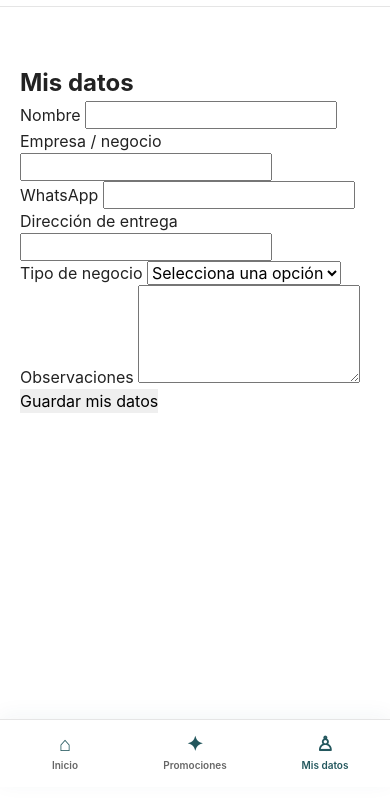
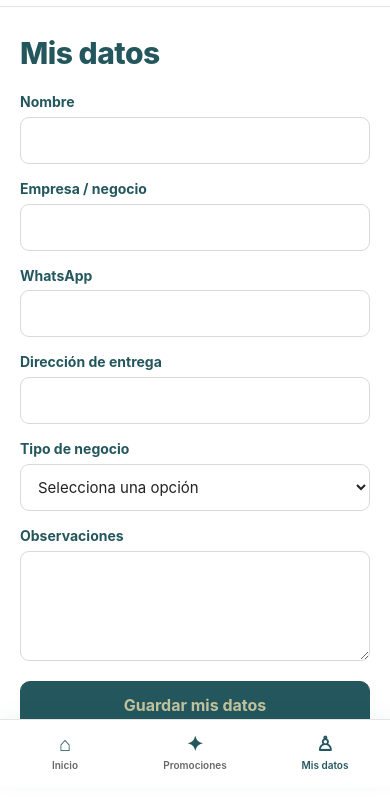
Before and after one commit to germanetti-e/catalogo-pets, a plain HTML site: page mis-datos.html in a window 390 px wide. Shown: the part 57-864 px from the top of the page. Drawn offline with Linux system fonts and the light colour scheme.

Commit message:
Update styles.css

```diff
--- a/css/styles.css
+++ b/css/styles.css
@@ -3778,3 +3778,399 @@ a {
     }
 
 }
+
+/* =========================================================
+   MIS DATOS
+   ========================================================= */
+
+.data-page {
+
+    width: 100%;
+
+    background:
+        var(--white);
+
+}
+
+
+.data-section {
+
+    width: 100%;
+
+}
+
+
+.data-section .section-container {
+
+    max-width: 624px;
+
+    padding-top: 36px;
+
+    padding-bottom: 40px;
+
+}
+
+
+/* =========================================================
+   ENCABEZADO
+   ========================================================= */
+
+.data-heading {
+
+    margin-bottom: 30px;
+
+}
+
+
+.data-heading h1 {
+
+    margin: 0;
+
+    color:
+        var(--petrol);
+
+    font-size:
+        34px;
+
+    font-weight:
+        800;
+
+    line-height:
+        1.1;
+
+    letter-spacing:
+        -0.5px;
+
+}
+
+
+/* =========================================================
+   FORMULARIO
+   ========================================================= */
+
+.data-form {
+
+    width: 100%;
+
+    display:
+        flex;
+
+    flex-direction:
+        column;
+
+    gap:
+        20px;
+
+}
+
+
+/* =========================================================
+   CAMPOS
+   ========================================================= */
+
+.form-field {
+
+    width: 100%;
+
+    display:
+        flex;
+
+    flex-direction:
+        column;
+
+    gap:
+        7px;
+
+}
+
+
+.form-field label {
+
+    color:
+        var(--petrol);
+
+    font-size:
+        15px;
+
+    font-weight:
+        700;
+
+    line-height:
+        1.2;
+
+}
+
+
+.form-field input,
+.form-field select,
+.form-field textarea {
+
+    width: 100%;
+
+    padding:
+        13px 14px;
+
+    background:
+        var(--white);
+
+    color:
+        var(--text);
+
+    border:
+        1px solid #d9d9d9;
+
+    border-radius:
+        10px;
+
+    font-family:
+        inherit;
+
+    font-size:
+        15px;
+
+    line-height:
+        1.4;
+
+    outline:
+        none;
+
+    transition:
+        border-color 0.2s ease,
+        box-shadow 0.2s ease;
+
+}
+
+
+.form-field textarea {
+
+    min-height:
+        100px;
+
+    resize:
+        vertical;
+
+}
+
+
+/* =========================================================
+   PLACEHOLDER
+   ========================================================= */
+
+.form-field input::placeholder,
+.form-field textarea::placeholder {
+
+    color:
+        #999999;
+
+}
+
+
+/* =========================================================
+   SELECT
+   ========================================================= */
+
+.form-field select {
+
+    appearance:
+        auto;
+
+    cursor:
+        pointer;
+
+}
+
+
+/* =========================================================
+   ESTADO ACTIVO
+   ========================================================= */
+
+.form-field input:focus,
+.form-field select:focus,
+.form-field textarea:focus {
+
+    border-color:
+        var(--petrol);
+
+    box-shadow:
+        0 0 0 3px rgba(
+            35,
+            87,
+            93,
+            0.08
+        );
+
+}
+
+
+/* =========================================================
+   BOTÓN GUARDAR
+   ========================================================= */
+
+.save-data-button {
+
+    width: 100%;
+
+    min-height:
+        52px;
+
+    margin-top:
+        4px;
+
+    padding:
+        14px 20px;
+
+    background:
+        var(--petrol);
+
+    color:
+        var(--sage);
+
+    border:
+        1px solid var(--petrol);
+
+    border-radius:
+        10px;
+
+    font-family:
+        inherit;
+
+    font-size:
+        16px;
+
+    font-weight:
+        700;
+
+    line-height:
+        1.2;
+
+    text-align:
+        center;
+
+    cursor:
+        pointer;
+
+    transition:
+        background 0.2s ease,
+        transform 0.2s ease;
+
+}
+
+
+.save-data-button:hover {
+
+    background:
+        var(--green);
+
+    border-color:
+        var(--green);
+
+}
+
+
+.save-data-button:active {
+
+    transform:
+        scale(0.98);
+
+}
+
+
+/* =========================================================
+   MIS DATOS — MÓVIL
+   ========================================================= */
+
+@media (max-width: 600px) {
+
+
+    .data-section .section-container {
+
+        width:
+            calc(100% - 40px);
+
+        padding-top:
+            30px;
+
+        padding-bottom:
+            30px;
+
+    }
+
+
+    .data-heading {
+
+        margin-bottom:
+            24px;
+
+    }
+
+
+    .data-heading h1 {
+
+        font-size:
+            30px;
+
+    }
+
+
+    .data-form {
+
+        gap:
+            17px;
+
+    }
+
+
+    .form-field {
+
+        gap:
+            6px;
+
+    }
+
+
+    .form-field label {
+
+        font-size:
+            14px;
+
+    }
+
+
+    .form-field input,
+    .form-field select,
+    .form-field textarea {
+
+        padding:
+            12px 13px;
+
+        font-size:
+            15px;
+
+        border-radius:
+            9px;
+
+    }
+
+
+    .form-field textarea {
+
+        min-height:
+            90px;
+
+    }
+
+
+    .save-data-button {
+
+        min-height:
+            50px;
+
+        margin-top:
+            3px;
+
+        font-size:
+            16px;
+
+    }
+
+}
```
